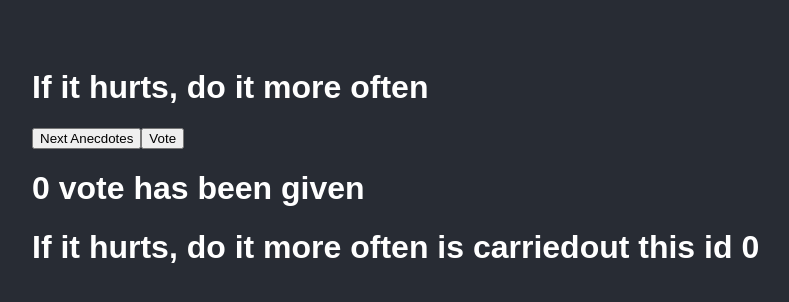
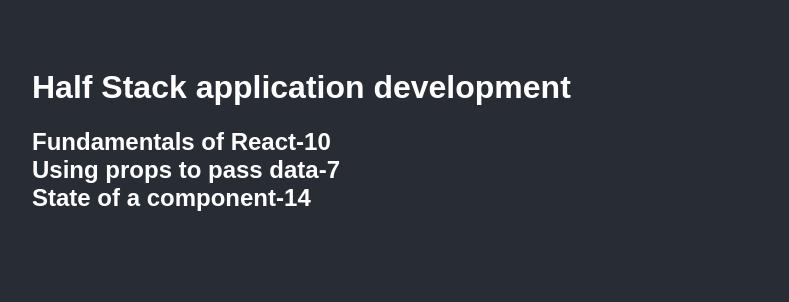
Before and after one commit to onrush1995/Fullstackopen, a React (Create React App) app in the folder part1/course_Information_Step2/: page / in a window 1280 px wide. Shown: the top 302 px of the page, without its empty margins (16-805 px from the left). Built offline with nearby package versions, Linux system fonts and the light colour scheme.

Commit message:
2.1: Course information step6-Completed exercise

```diff
--- a/part1/course_Information_Step2/src/App.js
+++ b/part1/course_Information_Step2/src/App.js
@@ -1,91 +1,35 @@
 import { useState } from 'react';
 
 const App = () => {
-    const anecdotes = [
+    const course = {
+      id: 1,
+      name: 'Half Stack application development',
+      parts: [
         {
-            id: 0,
-            quote: 'If it hurts, do it more often'
+          name: 'Fundamentals of React',
+          exercises: 10,
+          id: 1
         },
         {
-            id: 1,
-            quote: 'Adding manpower to a late software project makes it later!'
+          name: 'Using props to pass data',
+          exercises: 7,
+          id: 2
         },
         {
-            id: 2,
-            quote:
-                'The first 90 percent of the code accounts for the first 10 percent of the development time...The remaining 10 percent of the code accounts for the other 90 percent of the development time.'
-        },
-        {
-            id: 3,
-            quote:
-                'Any fool can write code that a computer can understand. Good programmers write code that humans can understand.'
-        },
-        {
-            id: 4,
-            quote: 'Premature optimization is the root of all evil.'
-        },
-        {
-            id: 5,
-            quote:
-                'Debugging is twice as hard as writing the code in the first place. Therefore, if you write the code as cleverly as possible, you are, by definition, not smart enough to debug it.'
-        },
-        {
-            id: 6,
-            quote:
-                'Programming without an extremely heavy use of console.log is same as if a doctor would refuse to use x-rays or blood tests when diagnosing patients'
+          name: 'State of a component',
+          exercises: 14,
+          id: 3
         }
-    ];
+      ]
+    }
 
-    const [
-        selected,
-        setSelected
-    ] = useState(0);
-
-    const [
-        vote,
-        setVote
-    ] = useState([]);
-
-    const [
-        totalVote,
-        setTotalVote
-    ] = useState(0);
-
-    const [
-        inTotal,
-        setInTotal
-    ] = useState([]);
-
-    const rpt = vote.reduce((cnt, cur) => ((cnt[cur] = cnt[cur] + 1 || 1), cnt), {});
-
-    console.log(inTotal);
-
-    const handleClick = () => {
-        const minimum = 0;
-        const maximum = anecdotes.length;
-        const randomnumber = Math.floor(Math.random() * (maximum - minimum)) + minimum;
-        setSelected(randomnumber);
-    };
-
-    const voteCount = () => {
-        setVote(vote.concat(idNumber));
-        setTotalVote(totalVote + 1);
-        setInTotal(rpt);
-    };
-    const selectedQuote = anecdotes[selected].quote;
-    const idNumber = anecdotes[selected].id;
-
-    return (
-        <div>
-            <h1>{selectedQuote}</h1>
-            <button onClick={handleClick}>Next Anecdotes</button>
-            <button onClick={voteCount}>Vote</button>
-            <h1>{vote.length} vote has been given</h1>
-            <h1>
-                {selectedQuote} is carriedout this id {idNumber}
-            </h1>
-        </div>
-    );
-};
+   const propsName = course.parts.map(x=><div>{x.name}-{x.exercises}</div>);
+   //const partsName = course.parts.map(x=>x.name)
+   //const total = course.parts.reduce((acc,item)=> acc+item,0)
+return(<div>
+    <h1>{course.name}</h1>
+    <h2>{propsName} </h2>
+</div>)
+}
 
 export default App;
```
